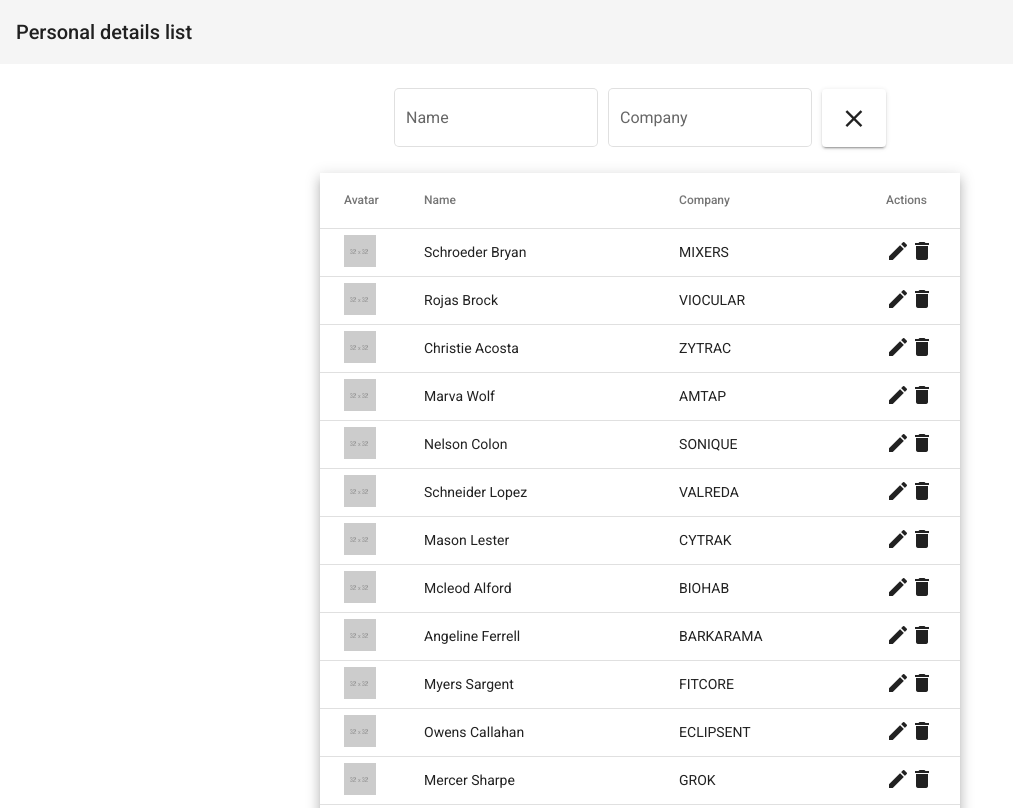
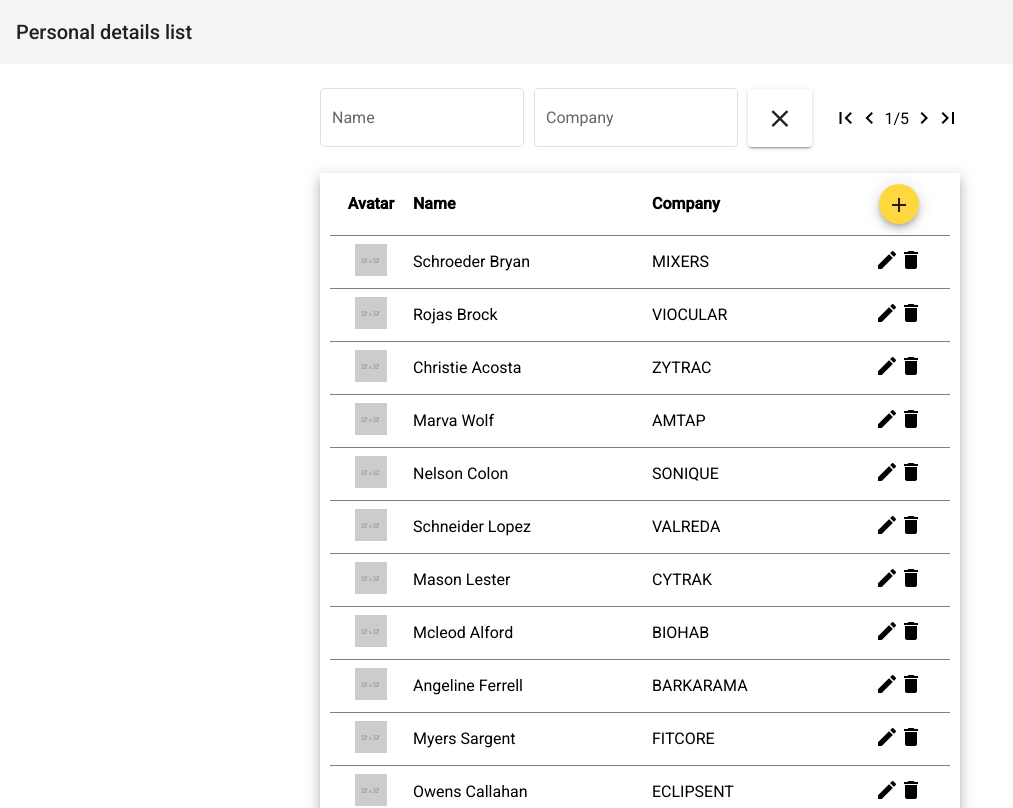
Before and after one commit to MJ147/incredible-personal-details-base, an Angular app: page /personal-details/list in a window 1280 px wide. Shown: the top 808 px of the page, without its empty margins (0-1013 px from the left). Built offline with nearby package versions, Linux system fonts and the light colour scheme.

Commit message:
ad sorting and paginating

```diff
--- a/src/app/app.module.ts
+++ b/src/app/app.module.ts
@@ -14,7 +14,6 @@ import { MatFormFieldModule } from '@angular/material/form-field';
 import { MatTableModule } from '@angular/material/table';
 import { MatIconModule } from '@angular/material/icon';
 import { MatButtonModule } from '@angular/material/button';
-import { MatPaginatorModule } from '@angular/material/paginator';
 import { PersonalDetailsFormComponent } from './components/personal-details-form/personal-details-form.component';
 
 @NgModule({
@@ -32,7 +31,6 @@ import { PersonalDetailsFormComponent } from './components/personal-details-form
 		MatTableModule,
 		MatIconModule,
 		MatButtonModule,
-		MatPaginatorModule,
 	],
 	providers: [],
 	bootstrap: [AppComponent],
--- a/src/app/components/personal-details-list/personal-details-list.component.html
+++ b/src/app/components/personal-details-list/personal-details-list.component.html
@@ -1,6 +1,7 @@
 <mat-toolbar>Personal details list</mat-toolbar>
 
 <div class="content">
+    <div class="header">
         <div class="filters">
             <form [formGroup]="filters">
                 <mat-form-field appearance="outline" class="filter-field">
@@ -17,34 +18,31 @@
             <button mat-raised-button class="clear-button" (click)="resetFilters()"><mat-icon>close</mat-icon></button>
         </div>
 
-    <table mat-table [dataSource]="filteredPersonalDetailsList" class="mat-elevation-z8">
-        <ng-container matColumnDef="avatar">
-            <th mat-header-cell *matHeaderCellDef> Avatar </th>
-            <td mat-cell *matCellDef="let element"><img src="./assets/img/placehold-32x32.png" [alt]="element.avatarUrl"> </td>
-        </ng-container>
+        <div class="paginator">
+            <mat-icon class="clickable" (click)="currentPage = 1">first_page</mat-icon>
+            <mat-icon class="clickable" (click)="changePage(-1)">keyboard_arrow_left</mat-icon>
+            <div class="text">{{ currentPage }}/{{ filteredPersonalDetailsList.length / pageSize }}</div>
+            <mat-icon class="clickable" (click)="changePage(1)">keyboard_arrow_right</mat-icon>
+            <mat-icon class="clickable" (click)="currentPage = (filteredPersonalDetailsList.length / pageSize)">last_page</mat-icon>
+        </div>
+    </div>
 
-        <ng-container matColumnDef="name">
-            <th mat-header-cell *matHeaderCellDef> Name </th>
-            <td mat-cell *matCellDef="let element"> {{element.name}} </td>
-        </ng-container>
+    <table class="mat-elevation-z8">
+        <tr>
+            <th> Avatar </th>
+            <th (click)="sortPersonalDetailsList(SortingColumn.Name)" class="clickable"> Name </th>
+            <th (click)="sortPersonalDetailsList(SortingColumn.Company)" class="clickable"> Company </th>
+            <th> <button mat-mini-fab><mat-icon>add</mat-icon></button> </th>
+        </tr>
 
-        <ng-container matColumnDef="company">
-        <th mat-header-cell *matHeaderCellDef> Company </th>
-        <td mat-cell *matCellDef="let element"> {{element.company}} </td>
-        </ng-container>
-
-        <ng-container matColumnDef="actions">
-            <th mat-header-cell *matHeaderCellDef> Actions </th>
-            <td mat-cell *matCellDef="let element"><mat-icon>edit</mat-icon><mat-icon>delete</mat-icon></td>
-        </ng-container>
-
-        <tr mat-header-row *matHeaderRowDef="displayedColumns"></tr>
-        <tr mat-row *matRowDef="let row; columns: displayedColumns;"></tr>
+        <tr *ngFor="let person of paginatedPersonalDetailsList">
+            <td><img src="./assets/img/placehold-32x32.png" [alt]="person.avatarUrl"> </td>
+            <td> {{person.name}} </td>
+            <td> {{person.company}} </td>
+            <td><mat-icon class="clickable">edit</mat-icon><mat-icon class="clickable">delete</mat-icon></td>
+        </tr>
+        <tr *ngIf="filteredPersonalDetailsList.length === 0">
+           <td colspan="4" class="no-data">No data matching the searching</td>
+        </tr>
     </table>
-
-    <mat-paginator [length]="filteredPersonalDetailsList.length"
-               [pageSize]="pageSize"
-               [pageSizeOptions]="pageSizeOptions"
-               (page)="pageEvent = $event">
-    </mat-paginator>
 </div>
--- a/src/app/components/personal-details-list/personal-details-list.component.less
+++ b/src/app/components/personal-details-list/personal-details-list.component.less
@@ -1,3 +1,14 @@
+.content {
+	width: 50%;
+	margin: 0 auto;
+}
+
+.header {
+	width: 100%;
+	display: flex;
+	align-items: center;
+	justify-content: space-between;
+
 	.filters {
 		display: flex;
 		flex-direction: row;
@@ -18,15 +29,53 @@
 		}
 	}
 
+	.paginator {
+		display: flex;
+
+		.text {
+			margin: 3px;
+		}
+	}
+}
+
 table {
-	width: 50%;
+	width: 100%;
+	border: 10px solid white;
+	border-top: none;
+	border-collapse: collapse;
 
-	th:first-child {
+	td {
+		border-top: 1px solid grey;
+	}
+
+	th,
+	td {
+		height: 50px;
+		text-align: left;
+	}
+
+	th {
+		height: 60px;
+	}
+
+	th:first-child,
+	td:first-child {
+		text-align: center;
 		width: 80px;
 	}
 
-	th:last-child {
-		width: 50px;
+	th:last-child,
+	td:last-child {
+		text-align: center;
+		width: 100px;
+	}
+
+	.clickable {
+		cursor: pointer;
+	}
+
+	.no-data {
+		height: 100px;
 	}
 }
 
@@ -35,3 +84,7 @@ table {
 	flex-direction: column;
 	align-items: center;
 }
+
+.clickable {
+	cursor: pointer;
+}
--- a/src/app/components/personal-details-list/personal-details-list.component.ts
+++ b/src/app/components/personal-details-list/personal-details-list.component.ts
@@ -1,8 +1,8 @@
 import { DataService } from '../../services/data.service';
-import { PersonalDetails, Filters } from '../../models/personal-details';
-import { Component, OnInit } from '@angular/core';
+import { PersonalDetails, Filters, Sorting } from '../../models/personal-details';
+import { ChangeDetectorRef, Component, OnInit } from '@angular/core';
 import { FormBuilder } from '@angular/forms';
-import { PageEvent } from '@angular/material/paginator';
+import { SortingColumn } from 'src/app/enum/sortingColumn.enum';
 
 @Component({
 	selector: 'app-personal-details-list',
@@ -19,12 +19,15 @@ export class PersonalDetailsListComponent implements OnInit {
 
 	personalDetailsList: PersonalDetails[] = [];
 	filteredPersonalDetailsList: PersonalDetails[] = [];
+	paginatedPersonalDetailsList: PersonalDetails[] = [];
 
-	pageSize = 10;
-	pageSizeOptions: number[] = [5, 10, 20, 40];
-	pageEvent: PageEvent | null = null;
+	currentPage = 1;
+	pageSize = 20;
+	sorting: Sorting = { column: SortingColumn.Name, isAsc: true };
 
-	constructor(private _formBuilder: FormBuilder, private _dataService: DataService) {}
+	SortingColumn: typeof SortingColumn = SortingColumn;
+
+	constructor(private _formBuilder: FormBuilder, private _dataService: DataService, private _cdr: ChangeDetectorRef) {}
 
 	ngOnInit(): void {
 		this._loadPersonalDetailsList();
@@ -42,6 +45,7 @@ export class PersonalDetailsListComponent implements OnInit {
 		this.filteredPersonalDetailsList = this.personalDetailsList.filter((personalDetails) => {
 			return personalDetails.name.includes(filters?.name ?? '') && personalDetails.company.includes(filters?.company ?? '');
 		});
+		this._paginatePersonalDetailsList();
 	}
 
 	private _onFiltersChange(): void {
@@ -50,7 +54,51 @@ export class PersonalDetailsListComponent implements OnInit {
 		});
 	}
 
+	private _paginatePersonalDetailsList(): void {
+		const firstPage = this.pageSize * (this.currentPage - 1);
+		this.paginatedPersonalDetailsList = this.filteredPersonalDetailsList.slice(firstPage, firstPage + this.pageSize);
+		this.sortPersonalDetailsList(this.sorting.column, this.sorting.isAsc);
+	}
+
+	sortPersonalDetailsList(column: SortingColumn, isAsc?: boolean): void {
+		let asc = 0;
+		if (isAsc) {
+			asc = -1;
+		} else {
+			asc = column !== this.sorting.column || this.sorting.isAsc ? -1 : 1;
+		}
+
+		this.filteredPersonalDetailsList.sort((a, b) => (a[column] < b[column] ? asc : -asc));
+
+		this.sorting = { column, isAsc: asc === 1 };
+	}
+
 	resetFilters(): void {
 		this.filters.reset();
 	}
+
+	changePage(move: number | null = null, newNumber: number | null = null) {
+		let pageNumber = 0;
+
+		if (newNumber != null) {
+			this.currentPage = newNumber;
+			return;
+		}
+
+		if (move == null) {
+			return;
+		}
+
+		pageNumber = this.currentPage + move;
+
+		if (pageNumber >= this.filteredPersonalDetailsList.length / 20) {
+			pageNumber = this.filteredPersonalDetailsList.length / 20;
+		} else if (pageNumber <= 1) {
+			pageNumber = 1;
+		}
+
+		this.currentPage = pageNumber;
+
+		this._paginatePersonalDetailsList();
+	}
 }
--- /dev/null
+++ b/src/app/enum/sortingColumn.enum.ts
@@ -0,0 +1,4 @@
+export enum SortingColumn {
+	Name = 'name',
+	Company = 'company',
+}
```
Also changed, not shown: src/app/models/personal-details.ts (+7 -0 lines). Lines whose indentation alone changed are shown as unchanged.
